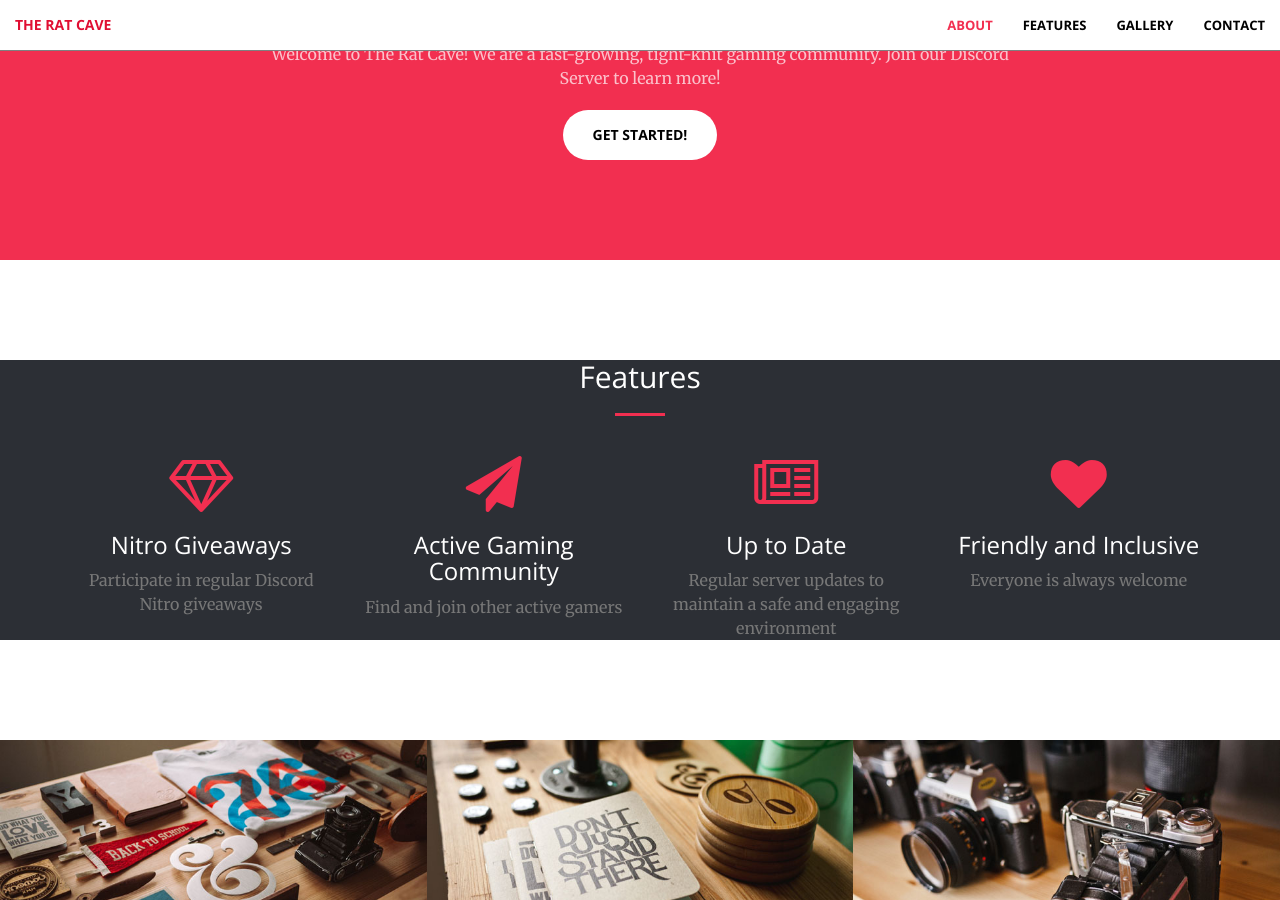
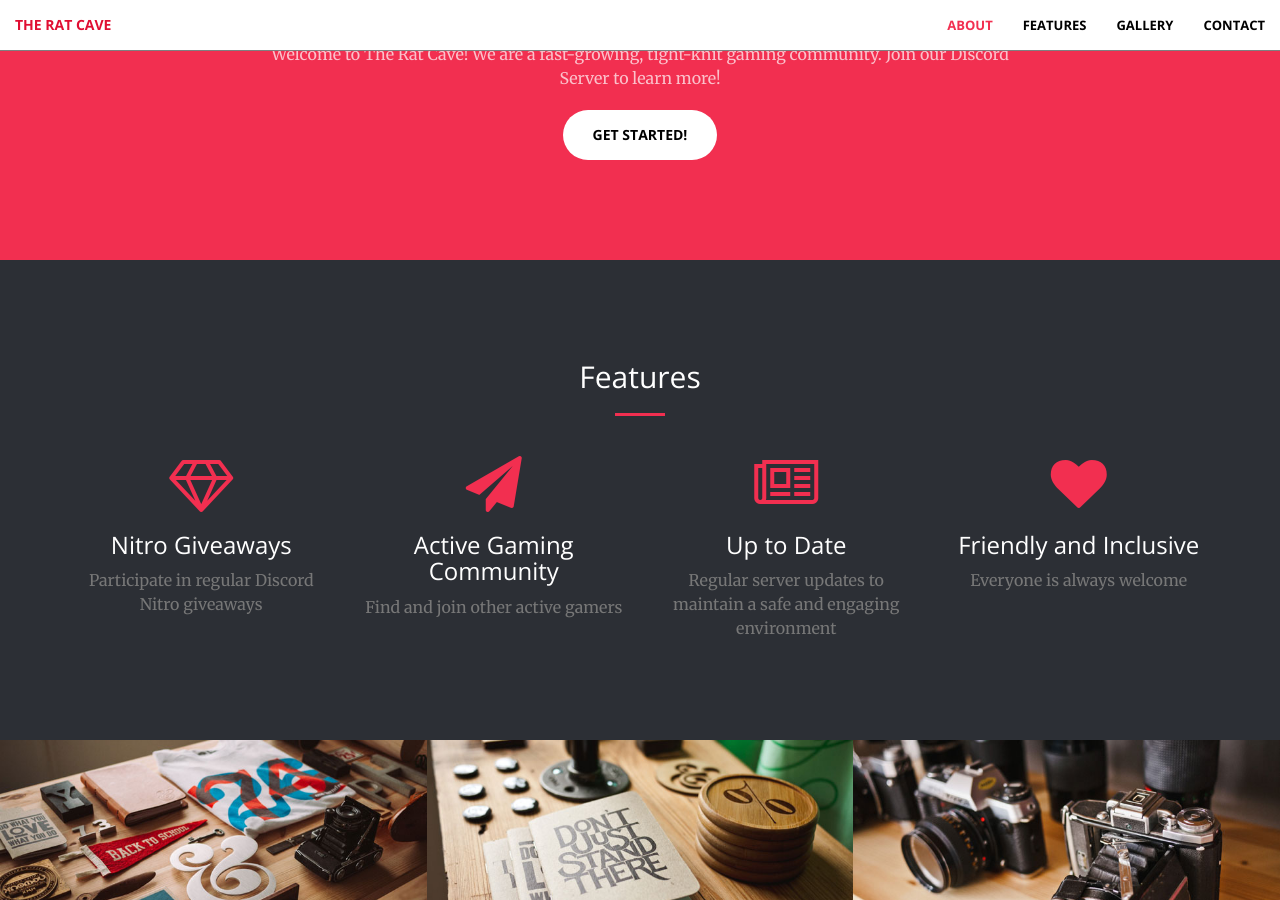
Before and after one commit to vdchoi/theratcave.github.io, a Jekyll site: the page built from index.html, in a window 1280 px wide and 900 px high, scrolled down 1034 px. Built offline with Jekyll 4.4.1, drawn with Linux system fonts in a browser that asks for light colours.

Commit message:
Update to bg-grey, update color scheme in contact aside and services

```diff
--- a/_includes/aside.html
+++ b/_includes/aside.html
@@ -1,4 +1,4 @@
-  <aside class="bg-dark">
+  <aside class="bg-grey">
       <div class="container text-center">
           <div class="call-to-action">
               <h2>Join The Rat Cave on Discord!</h2>
--- a/_includes/contact.html
+++ b/_includes/contact.html
@@ -1,4 +1,4 @@
-<section id="contact">
+<section class= "bg-primary" id="contact">
     <div class="container">
         <div class="row">
             <div class="col-lg-8 col-lg-offset-2 text-center">
--- a/_includes/services.html
+++ b/_includes/services.html
@@ -1,5 +1,4 @@
-<section id="services">
-    <div class = "grey-container">
+<section class = "bg-grey" id="services">
         <div class="container">
             <div class="row">
                 <div class="col-lg-12 text-center">
@@ -40,5 +39,4 @@
                 </div>
             </div>
         </div>
-    </div>
 </section>
--- a/_sass/_base.scss
+++ b/_sass/_base.scss
@@ -48,6 +48,11 @@
 
 .bg-dark {
     background-color: $theme-dark;
+    color: white;
+}
+
+.bg-grey {
+    background-color: $grey-color;
     color: white;
 }
 
@@ -211,13 +216,6 @@
     margin-top: 0;
 }
 
-.grey-container {
-    margin-top: 0;
-    margin-bottom: 0;
-    background-color: $grey-color;
-    color: white;
-}
-
 .service-box {
     max-width: 400px;
     margin: 50px auto 0;
```
